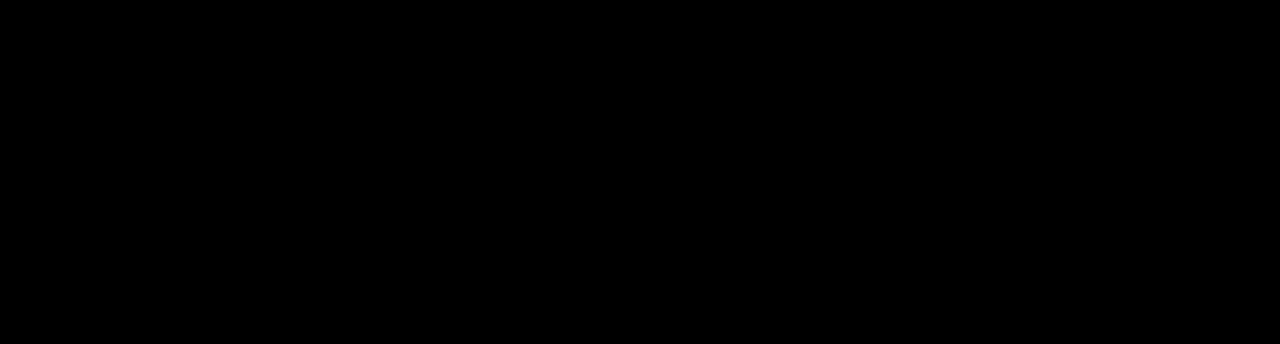
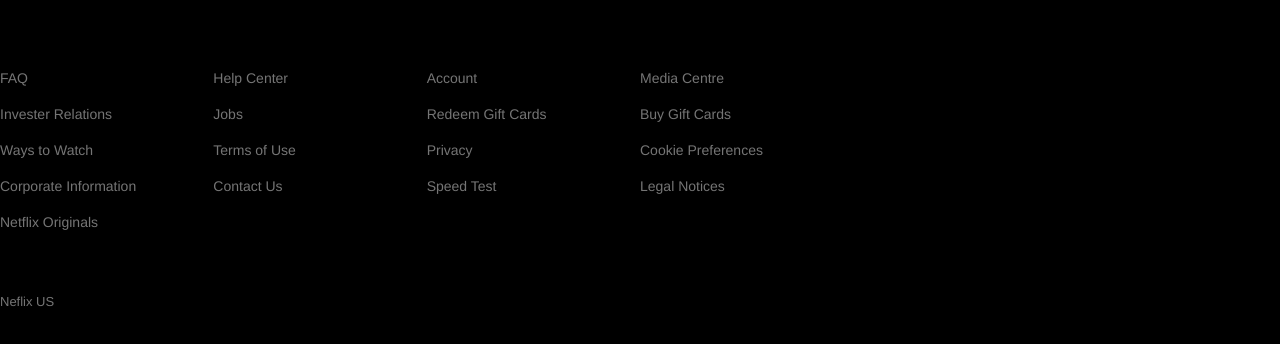
Before and after one commit to darrenjcarrillo/netflix-clone, a React (Create React App) app: page / in a window 1280 px wide. Shown: the part 1274-1618 px from the top of the page. Before the commit the page ends 1312 px from the top, so only its background shows below. Built offline with nearby package versions, Linux system fonts and the light colour scheme.

Commit message:
Footer Links setup

```diff
--- a/src/components/footer/styles/footer.js
+++ b/src/components/footer/styles/footer.js
@@ -20,7 +20,7 @@
 
 export const Row = styled.div`
     display: grid;
-    grid-template-columns: repeat(auto-fill, minmax(230px, 1fr));
+    grid-template-columns: repeat(auto-fill, minmax(210px, 1fr));
     grid-gap: 15px
 
     @media (max-width: 1000px) {
@@ -31,7 +31,7 @@
 export const Link = styled.a`
     color: #757575;
     margin-bottom: 20px;
-    font-size: 13px;
+    font-size: 14px;
     text-decoration: none;
 `;
 
@@ -50,5 +50,4 @@
 export const Break = styled.p`
     flex-basis: 100%;
     height: 0;
-
 `;
--- a/src/containers/footer.js
+++ b/src/containers/footer.js
@@ -5,6 +5,39 @@
     return (
         <Footer>
             <Footer.Title>Questions? Contact us.</Footer.Title>
+            <Footer.Break />
+            <Footer.Row>
+                <Footer.Column>
+                    <Footer.Link href="#">FAQ</Footer.Link>
+                    <Footer.Link href="#">Invester Relations</Footer.Link>
+                    <Footer.Link href="#">Ways to Watch</Footer.Link>
+                    <Footer.Link href="#">Corporate Information</Footer.Link>
+                    <Footer.Link href="#">Netflix Originals</Footer.Link>
+                </Footer.Column>
+
+                <Footer.Column>
+                    <Footer.Link href="#">Help Center</Footer.Link>
+                    <Footer.Link href="#">Jobs</Footer.Link>
+                    <Footer.Link href="#">Terms of Use</Footer.Link>
+                    <Footer.Link href="#">Contact Us</Footer.Link>
+                </Footer.Column>
+
+                <Footer.Column>
+                    <Footer.Link href="#">Account</Footer.Link>
+                    <Footer.Link href="#">Redeem Gift Cards</Footer.Link>
+                    <Footer.Link href="#">Privacy</Footer.Link>
+                    <Footer.Link href="#">Speed Test</Footer.Link>
+                </Footer.Column>
+
+                <Footer.Column>
+                    <Footer.Link href="#">Media Centre</Footer.Link>
+                    <Footer.Link href="#">Buy Gift Cards</Footer.Link>
+                    <Footer.Link href="#">Cookie Preferences</Footer.Link>
+                    <Footer.Link href="#">Legal Notices</Footer.Link>
+                </Footer.Column>
+            </Footer.Row>
+            <Footer.Break/>
+            <Footer.Text>Neflix US</Footer.Text>
         </Footer>
     )
 }
```
